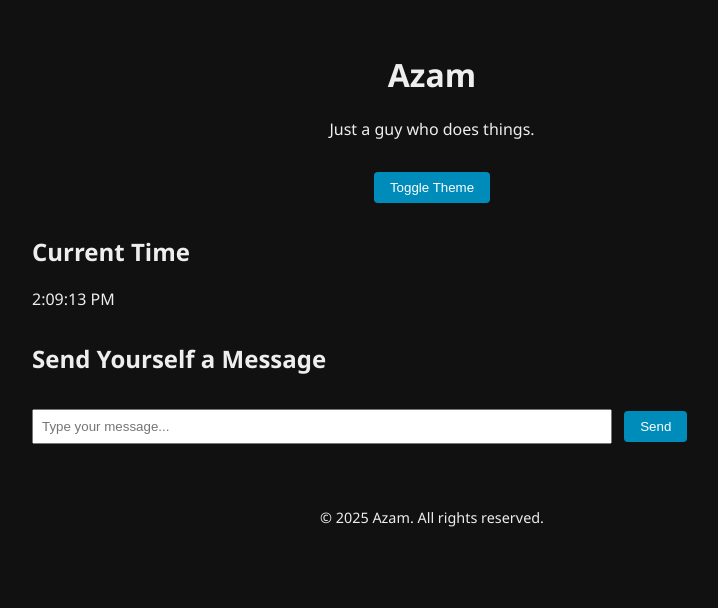
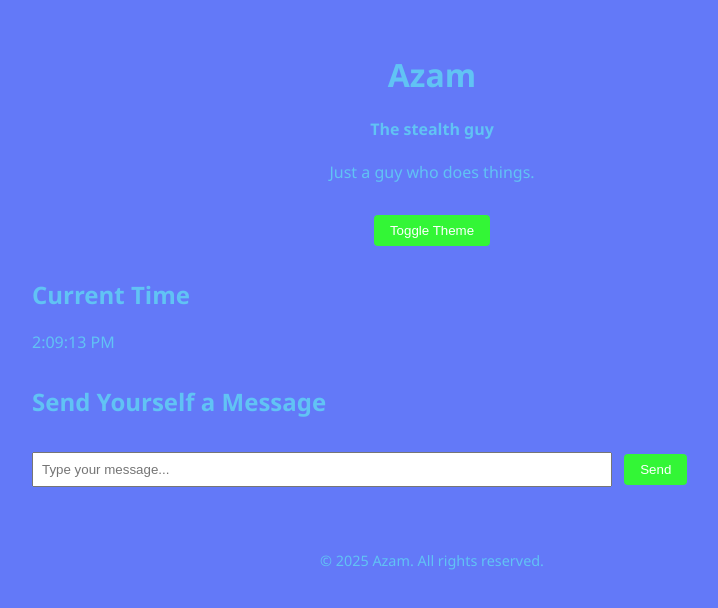
Before and after one commit to azamk1574/new-project, a plain HTML site: page HT.HTML in a window 1280 px wide. Both pictures are taken after a click on the button "Toggle Theme". Shown: the whole page, without its empty margins (208-926 px from the left). Drawn offline with Linux system fonts and the light colour scheme.

Commit message:
Just for fun

```diff
--- a/GG.CSS
+++ b/GG.CSS
@@ -2,13 +2,13 @@ body {
   margin: 0;
   font-family: 'Segoe UI', sans-serif;
   background-color: #f4f4f4;
-  color: #222;
+  color: #151515;
   transition: all 0.3s ease;
 }
 
 .dark-mode {
-  background-color: #111;
-  color: #eee;
+  background-color: #6379f8;
+  color: #61c3f4;
 }
 
 .container {
@@ -25,7 +25,7 @@ header {
 button {
   padding: 0.5rem 1rem;
   margin-top: 1rem;
-  background-color: #008cba;
+  background-color: #33f636;
   color: white;
   border: none;
   cursor: pointer;
@@ -33,7 +33,7 @@ button {
 }
 
 button:hover {
-  background-color: #005f6b;
+  background-color: #2233ed;
 }
 
 .clock-section, .message-section {
--- a/HT.HTML
+++ b/HT.HTML
@@ -10,6 +10,7 @@
   <div class="container">
     <header>
       <h1>Azam</h1>
+      <h4>The stealth guy</h4>
       <p>Just a guy who does things.</p>
       <button onclick="toggleTheme()">Toggle Theme</button>
     </header>
```
